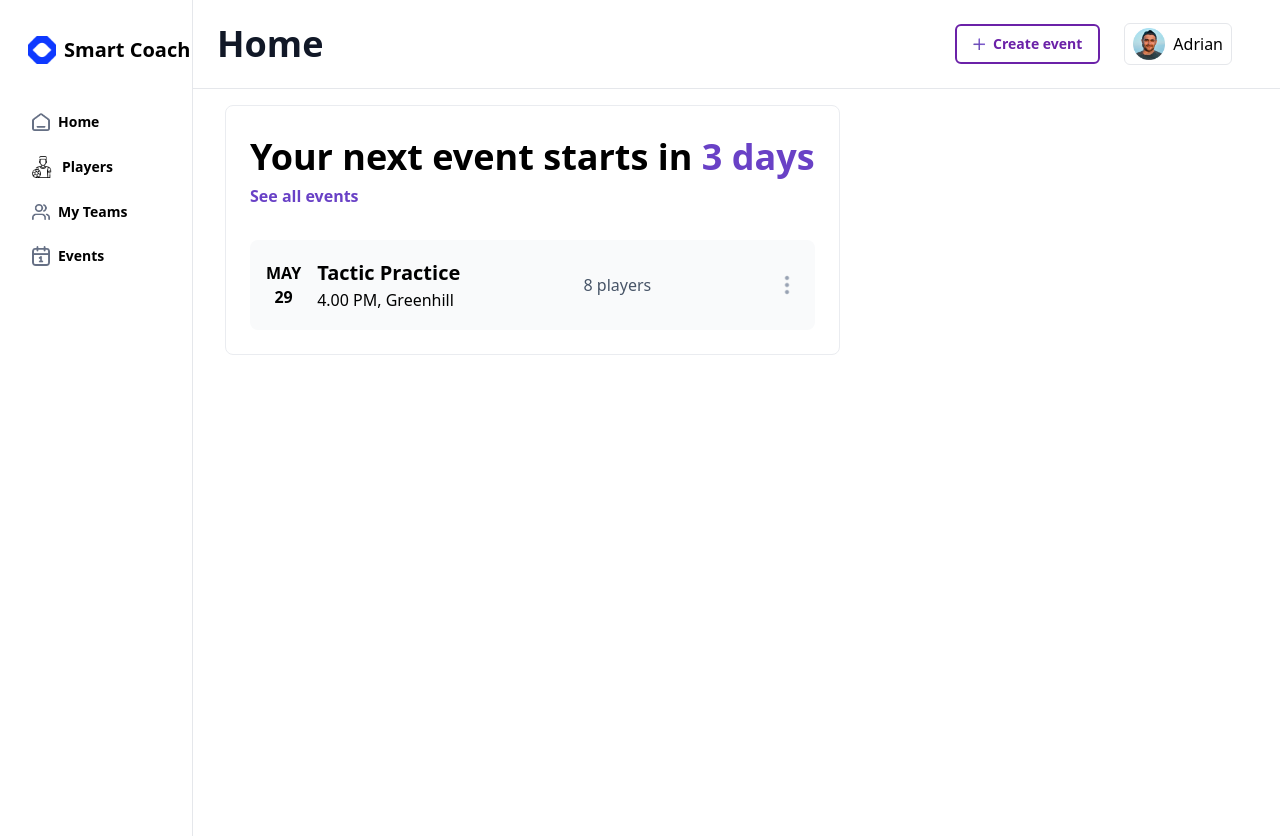
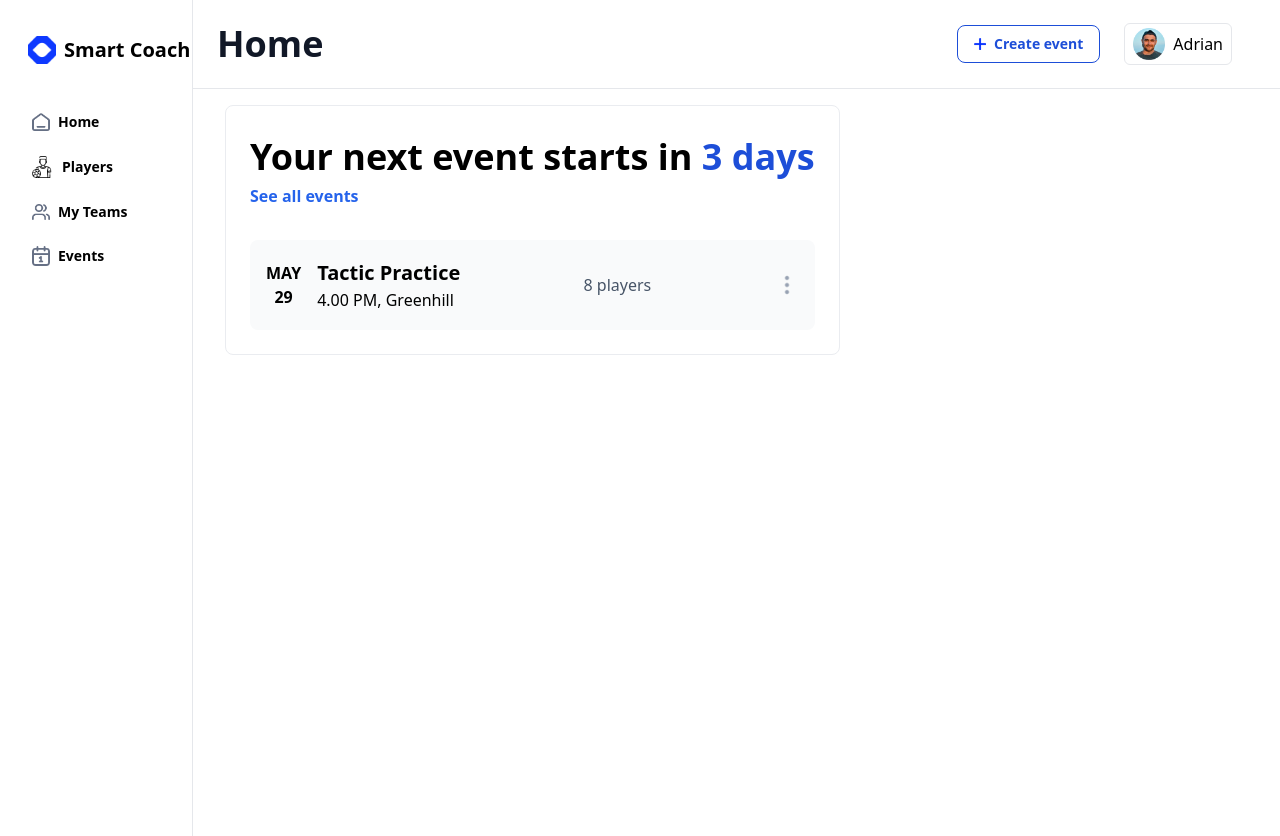
Before and after one commit to RaoAkif/smart-coach, a React (Vite) app: page /dashboard in a window 1280 px wide. Built offline with nearby package versions, Linux system fonts and the light colour scheme; no server answers; sample sign-in values are in the browser's storage.

Commit message:
Replace Purple Color with Blue one

```diff
--- a/src/components/CreateButton.tsx
+++ b/src/components/CreateButton.tsx
@@ -5,7 +5,7 @@ type CreateButtonProps = {
 
 const CreateButton = ({ text, onClick }: CreateButtonProps) => {
   return (
-    <div className="flex items-center py-2 px-4 border-2 border-purple-800 rounded-md" onClick={onClick}>
+    <div style={{borderWidth: '1px'}} className="flex items-center py-2 px-4 border-blue-700 rounded-lg" onClick={onClick}>
       <div className="">
         <img
           src="/assets/icons/AddIcon.png"
@@ -14,7 +14,7 @@ const CreateButton = ({ text, onClick }: CreateButtonProps) => {
           height={12}
         />
       </div>
-      <span className="ml-2 font-bold text-sm text-purple-800 hover:underline">
+      <span className="ml-2 font-bold text-sm text-blue-700 hover:underline">
         {text}
       </span>
     </div>
--- a/src/features/auth/Home.tsx
+++ b/src/features/auth/Home.tsx
@@ -2,9 +2,9 @@ const Home = () => {
   return (
     <div className="inline-block border border-[#EAECF0] rounded-[8px] p-[24px] mx-[32px] my-[16px]">
       <h2 className="text-[36px] font-semibold">
-        Your next event starts in <span className="text-[#6941C6]">3 days</span>
+        Your next event starts in <span className="text-blue-700">3 days</span>
       </h2>
-      <p className="text-[#6941C6] font-semibold">See all events</p>
+      <p className="text-blue-600 font-semibold">See all events</p>
       <div className="mt-[32px] px-[16px] py-[18px] bg-[#F9FAFB] rounded-[8px]">
         <div className="flex justify-between items-center">
           <div className="flex items-center">
```
Also changed, not shown: public/assets/icons/AddIcon.png, src/assets/icons/AddIcon.png.
